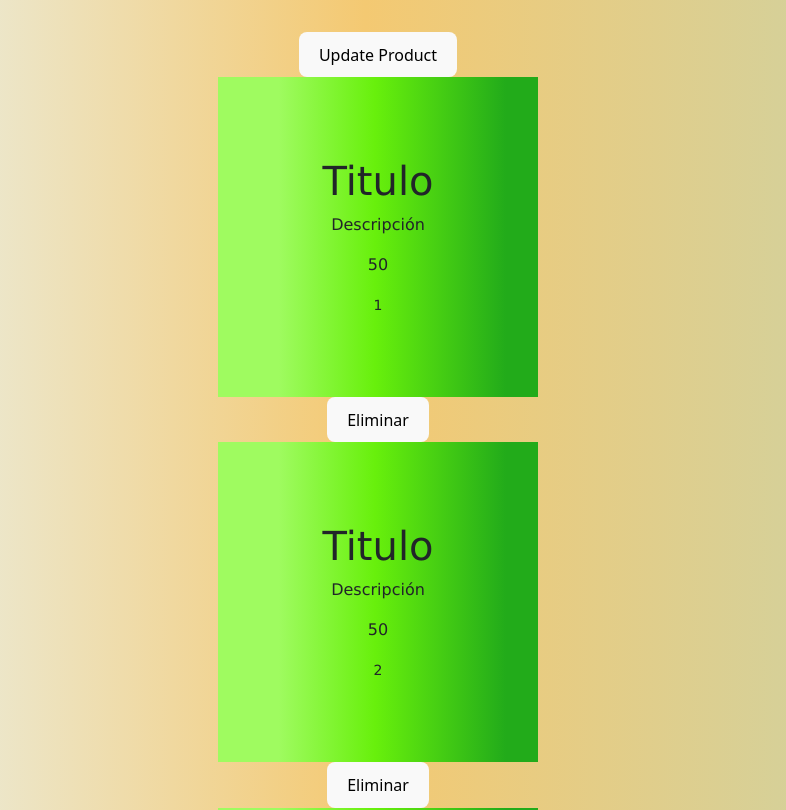
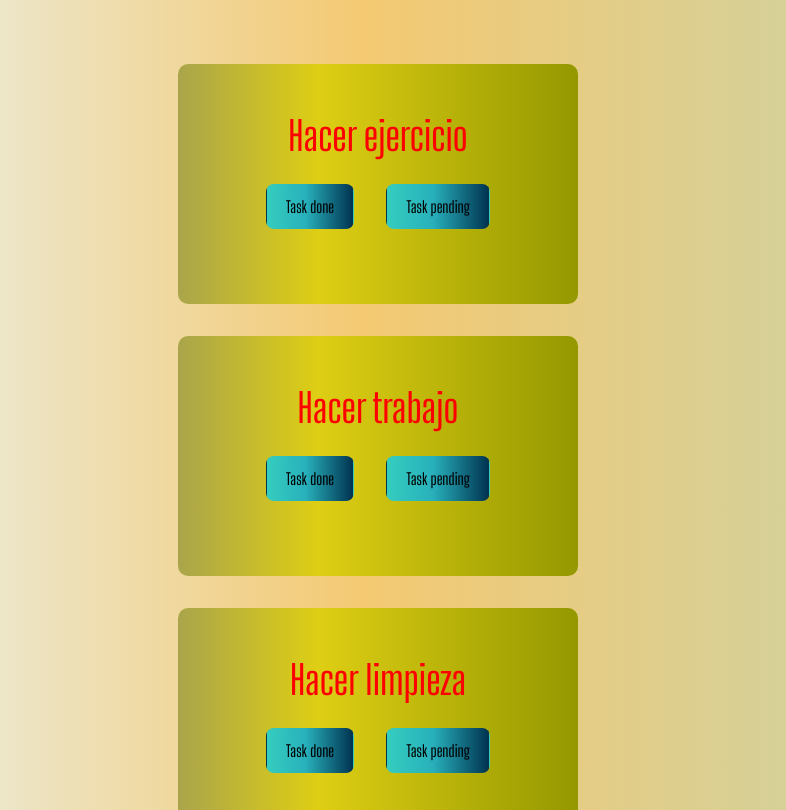
Before and after one commit to RodsmonsterPC/react-2023, a React (Vite) app in the folder Vite-React/prueba-vite/: page / in a window 1280 px wide. Shown: the top 810 px of the page, without its empty margins (262-1048 px from the left). Built offline with nearby package versions, Linux system fonts and the light colour scheme.

Commit message:
ToDoList

```diff
--- a/Vite-React/prueba-vite/index.html
+++ b/Vite-React/prueba-vite/index.html
@@ -9,6 +9,12 @@
       rel="stylesheet"
       integrity="sha384-KK94CHFLLe+nY2dmCWGMq91rCGa5gtU4mk92HdvYe+M/SXH301p5ILy+dN9+nJOZ"
       crossorigin="anonymous"
+    />
+    <link rel="preconnect" href="https://fonts.googleapis.com" />
+    <link rel="preconnect" href="https://fonts.gstatic.com" crossorigin />
+    <link
+      href="https://fonts.googleapis.com/css2?family=Big+Shoulders+Display:wght@500&display=swap"
+      rel="stylesheet"
     />
     <title>Vite + React</title>
   </head>
--- a/Vite-React/prueba-vite/src/App.jsx
+++ b/Vite-React/prueba-vite/src/App.jsx
@@ -5,6 +5,7 @@ import ListProducts from "./products/listProducts";
 import CounterApp from "./Estados/counter";
 import Conditional from "./Estados/Conditional";
 import ProductList from "./Estados/ProductList";
+import ToDoList from "./Estados/ToDoList";
 
 function App() {
   //   const product = [
@@ -75,7 +76,8 @@ function App() {
       {/* <ListProducts products={product} /> */}
       {/* <CounterApp />
       <Conditional /> */}
-      <ProductList />
+      {/* <ProductList /> */}
+      <ToDoList />
     </>
   );
 }
--- /dev/null
+++ b/Vite-React/prueba-vite/src/Estados/ToDoCard.jsx
@@ -0,0 +1,13 @@
+import React from "react";
+
+function ToDoCard(props) {
+  const { title, done } = props.data;
+
+  return (
+    <div>
+      <h1 style={{ color: done ? "green" : "red" }}>{title}</h1>
+    </div>
+  );
+}
+
+export default ToDoCard;
--- /dev/null
+++ b/Vite-React/prueba-vite/src/Estados/ToDoList.jsx
@@ -0,0 +1,67 @@
+import React, { useState } from "react";
+import ToDoCard from "./ToDoCard";
+import styles from "./toDoList.module.scss";
+const toDoList = [
+  {
+    id: 1,
+    title: "Hacer ejercicio",
+    done: false,
+  },
+  { id: 2, title: "Hacer trabajo", done: false },
+  {
+    id: 3,
+    title: "Hacer limpieza",
+    done: false,
+  },
+  { id: 4, title: "Hacer comida", done: false },
+  { id: 5, title: "Hacer ensayo", done: false },
+];
+
+function ToDoList() {
+  const [task, setTask] = useState(toDoList);
+
+  const taskDone = (id) => {
+    let taksSearch = task.find((tasks) => id === tasks.id);
+
+    taksSearch.done = true;
+
+    setTask([...task]);
+  };
+
+  const taskPending = (id) => {
+    let taksSearch = task.find((tasks) => id === tasks.id);
+
+    taksSearch.done = false;
+
+    setTask([...task]);
+  };
+  return (
+    <div>
+      {task.map((cv) => {
+        return (
+          <>
+            <div className={styles.container}>
+              <ToDoCard data={cv} />
+              <button
+                onClick={() => {
+                  taskDone(cv.id);
+                }}
+              >
+                Task done
+              </button>
+              <button
+                onClick={() => {
+                  taskPending(cv.id);
+                }}
+              >
+                Task pending
+              </button>
+            </div>
+          </>
+        );
+      })}
+    </div>
+  );
+}
+
+export default ToDoList;
--- /dev/null
+++ b/Vite-React/prueba-vite/src/Estados/toDoList.css
@@ -0,0 +1 @@
+/*# sourceMappingURL=toDoList.css.map */
--- /dev/null
+++ b/Vite-React/prueba-vite/src/Estados/toDoList.module.css
@@ -0,0 +1,13 @@
+.container {
+  width: 25rem;
+  height: 15rem;
+  background: linear-gradient(90deg, rgb(170, 165, 75) 0%, rgb(222, 206, 20) 35%, rgb(148, 152, 0) 100%);
+  padding: 3rem;
+  margin: 2rem;
+  font-family: "Big Shoulders Display", cursive;
+  border-radius: 10px;
+}
+.container button {
+  margin: 1rem;
+  background: linear-gradient(90deg, rgb(53, 205, 191) 0%, rgb(40, 176, 187) 45%, rgb(0, 51, 80) 100%);
+}/*# sourceMappingURL=toDoList.module.css.map */
--- /dev/null
+++ b/Vite-React/prueba-vite/src/Estados/toDoList.module.scss
@@ -0,0 +1,23 @@
+.container {
+  width: 25rem;
+  height: 15rem;
+  background: linear-gradient(
+    90deg,
+    rgba(170, 165, 75, 1) 0%,
+    rgba(222, 206, 20, 1) 35%,
+    rgba(148, 152, 0, 1) 100%
+  );
+  padding: 3rem;
+  margin: 2rem;
+  font-family: "Big Shoulders Display", cursive;
+  border-radius: 10px;
+  button {
+    margin: 1rem;
+    background: linear-gradient(
+      90deg,
+      rgba(53, 205, 191, 1) 0%,
+      rgba(40, 176, 187, 1) 45%,
+      rgba(0, 51, 80, 1) 100%
+    );
+  }
+}
```
Also changed, not shown: 2 other files (tests, documents, lock files or other folders).
